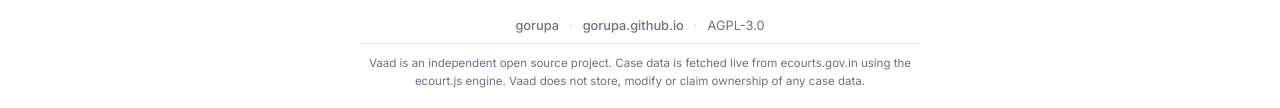
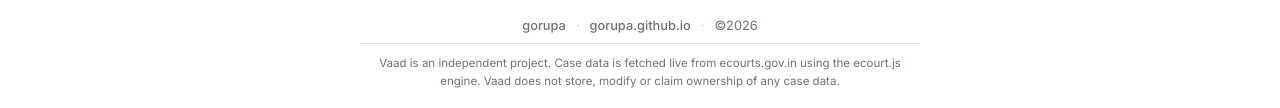
Before and after one commit to Gorupa/vaad, a website with bundled scripts: page frontend/index.html in a window 1280 px wide. Shown: the part 981-1089 px from the top of the page. Built offline with nearby package versions, Linux system fonts and the light colour scheme; no server answers.

Commit message:
Update index.html

```diff
--- a/frontend/index.html
+++ b/frontend/index.html
@@ -116,10 +116,10 @@
     <div class="footer-top">
         <a href="https://github.com/Gorupa/vaad" target="_blank" rel="noopener">gorupa</a><span class="fsep">·</span>
         <a href="https://gorupa.github.io" target="_blank" rel="noopener">gorupa.github.io</a><span class="fsep">·</span>
-        <span>AGPL-3.0</span>
+        <span>©2026</span>
     </div>
     <div class="footer-disclaimer">
-        Vaad is an independent open source project. Case data is fetched live from ecourts.gov.in using the ecourt.js engine. Vaad does not store, modify or claim ownership of any case data.
+        Vaad is an independent  project. Case data is fetched live from ecourts.gov.in using the ecourt.js engine. Vaad does not store, modify or claim ownership of any case data.
     </div>
 </footer>
 
```
